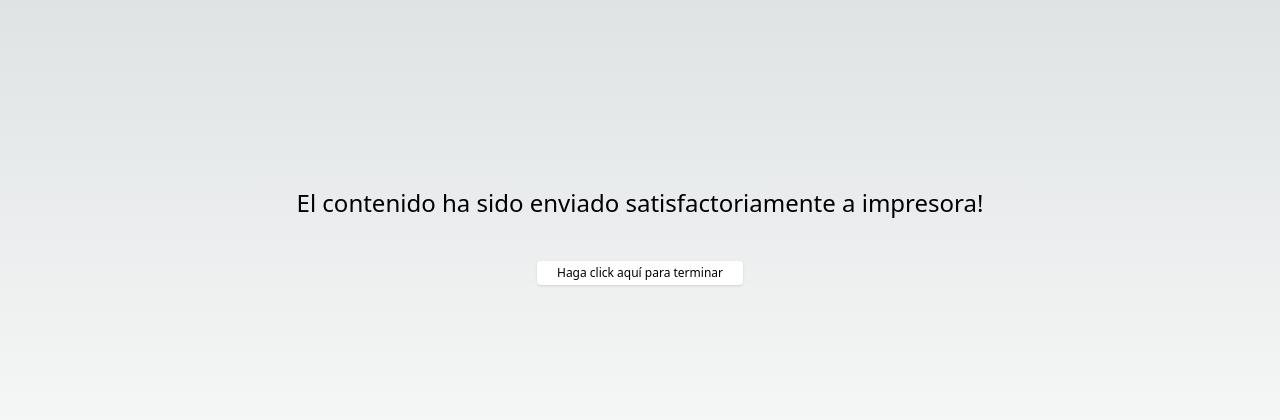
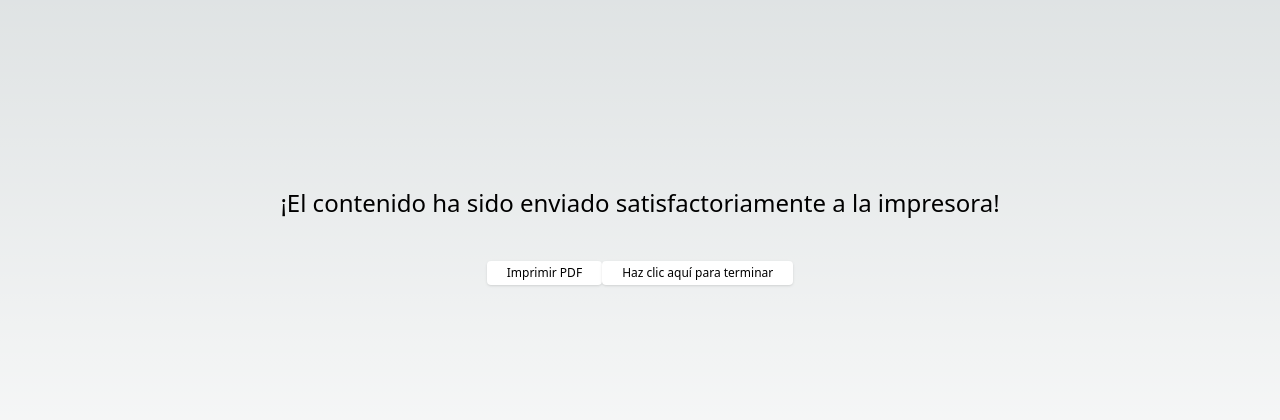
Before and after one commit to frankgimeno3/pompeiatotem, a Next.js app: page /dashboard/success in a window 1280 px wide. Shown: the part 184-604 px from the top of the page. Built offline with nearby package versions, Linux system fonts and the light colour scheme.

Commit message:
implemento pdf

```diff
--- a/package.json
+++ b/package.json
@@ -20,6 +20,7 @@
     "postcss": "8.4.25",
     "react": "18.2.0",
     "react-dom": "18.2.0",
+    "react-to-print": "^2.14.13",
     "tailwindcss": "3.3.2",
     "typescript": "5.1.6"
   },
--- a/pages/dashboard/success/index.tsx
+++ b/pages/dashboard/success/index.tsx
@@ -1,17 +1,58 @@
- import Link from 'next/link'
-const success = () => {
+import React from 'react';
+import { useReactToPrint } from 'react-to-print';
+import Link from 'next/link';
+
+const Success = () => {
+  const componentRef = React.useRef<HTMLDivElement>(null); // Especifica el tipo de objeto ref
+
+  const handlePrint = useReactToPrint({
+    content: () => componentRef.current,
+  });
+
   return (
-    <div className='flex flex-col mx-20 justify-center text-center h-screen '>
+    <div className='flex flex-col mx-20 justify-center text-center h-screen'>
       <h1 className="mt-20 text-2xl mb-10">
-            El contenido ha sido enviado satisfactoriamente a impresora!
+        ¡El contenido ha sido enviado satisfactoriamente a la impresora!
       </h1>
       <div>
+        <button
+          className='bg-white mb-10 shadow rounded bg-gray-100 hover:bg-gray-50 px-5 text-xs py-1'
+          onClick={handlePrint}
+        >
+          Imprimir PDF
+        </button>
         <Link href="/dashboard">
-          <button className='bg-white mb-10 shadow rounded bg-gray-100 hover:bg-gray-50 px-5 text-xs py-1'> Haga click aquí para terminar</button>
+          <button className='bg-white mb-10 shadow rounded bg-gray-100 hover:bg-gray-50 px-5 text-xs py-1'>
+            Haz clic aquí para terminar
+          </button>
         </Link>
+      </div>
+      <div style={{ display: 'none' }}>
+        <ComponentToPrint ref={componentRef} />
       </div>
     </div>
   );
 };
 
-export default success;
+const ComponentToPrint = React.forwardRef(function ComponentToPrint(
+  props,
+  ref: React.Ref<HTMLDivElement> // Especifica el tipo de objeto ref
+) {
+  return (
+    <div
+      ref={ref}
+
+    >
+      <div className='flex flex-col mx-20 justify-center text-center h-screen' >
+        <h1 className="mt-20 text-2xl mb-10">
+          ¡El contenido ha sido enviado satisfactoriamente a la impresora!
+        </h1>
+        <p>Este es un ejemplo de contenido que se convertirá en PDF.</p>
+      </div>
+    </div>
+  );
+});
+
+ComponentToPrint.displayName = 'ComponentToPrint';
+
+export default Success;
--- a/tailwind.config.js
+++ b/tailwind.config.js
@@ -11,7 +11,7 @@ module.exports = {
         'gradient-radial': 'radial-gradient(var(--tw-gradient-stops))',
         'gradient-conic':
           'conic-gradient(from 180deg at 50% 50%, var(--tw-gradient-stops))',
-      },
+      }
     },
   },
   plugins: [],
```
Also changed, not shown: 1 other file (tests, documents, lock files or other folders). Lines whose indentation alone changed are shown as unchanged.
